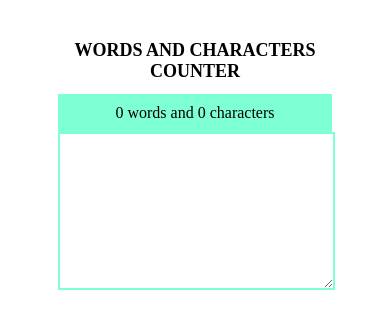
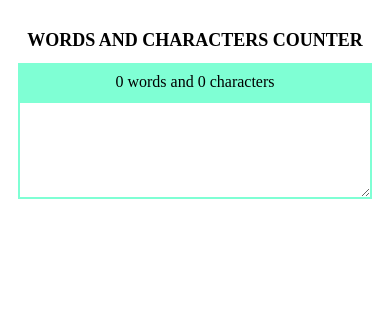
Before and after one commit to Suman-Chandra-Barman/2.Word-Counter, a plain HTML site: page index.html in a window 390 px wide. Drawn offline with Linux system fonts and the light colour scheme.

Commit message:
Update style.css

```diff
--- a/style.css
+++ b/style.css
@@ -1,6 +1,5 @@
-
 body{
-    padding: 50px 100px;
+    padding: 25px 100px;
 }
 h1{
     text-align: center;
@@ -8,7 +7,7 @@ h1{
 }
 p{
     text-align: center;
-    font-size: 30px;
+    font-size: 25px;
     background-color: aquamarine;
     padding: 10px;
     margin: 0px;
@@ -17,23 +16,24 @@ p{
     width: 99.2%;
     height: 200px;
     border: 2px solid aquamarine;
-    font-size: 18px;
+    font-size: 16px;
 }
 
  /********* Responsive CSS *********/
 
-   /* max-width: 992px */
-   @media only screen and (max-width: 992px) {
-            #text-box{
-                width: 99%;
-            }
-    }
+    /* max-width: 1024px */
+    @media only screen and (max-width: 1025px) {
+        #text-box{
+            width: 99%;
+        }
+}
 
     /* max-width: 768px */
-  @media only screen and (max-width: 768px) {
+  @media only screen and (max-width: 769px) {
     #text-box{
         width: 98.5%;
         height: 150px;
+        font-size: 15px;
     }
     h1{
         font-size: 25px;
@@ -43,10 +43,12 @@ p{
     }
   }
 
-  /* max-width: 768px */
-  @media only screen and (max-width: 768px) {
+
+   /* max-width: 576px */
+  @media only screen and (max-width: 577px) {
     #text-box{
-        width: 98.8%;
+        width: 98.4%;
+        font-size: 14px;
     }
     h1{
         font-size: 20px;
@@ -55,14 +57,16 @@ p{
         font-size: 18px;
     }
     body{
-        padding: 30px 50px;
+        padding: 10px 20px;
     }
   }
 
-  /* max-width: 576px */
-  @media only screen and (max-width: 576px) {
+  /* max-width: 414 */
+  @media only screen and (max-width: 415px) {
     #text-box{
-        width: 98.3%;
+        width: 97.7%;
+        height: 90px;
+        font-size: 14px;
     }
     h1{
         font-size: 18px;
@@ -71,15 +75,15 @@ p{
         font-size: 16px;
     }
     body{
-        padding: 20px 50px;
+        padding: 10px 10px;
     }
   }
 
   /* max-width: 320 */
-  @media only screen and (max-width: 320px) {
+  @media only screen and (max-width: 321px) {
     #text-box{
         width: 97%;
-        height: 100px;
+        font-size: 12px;
     }
     h1{
         font-size: 15px;
@@ -88,6 +92,7 @@ p{
         font-size: 14px;
     }
     body{
-        padding: 0px 20px;
+        padding: 20px 5px;
     }
   }
+  /*********** End *************/
```
